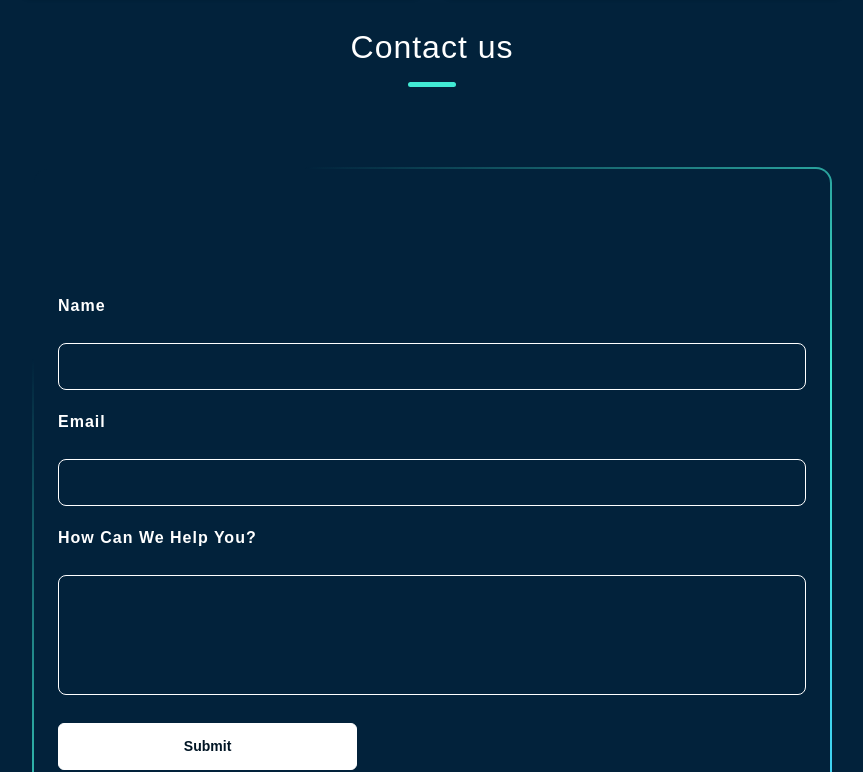
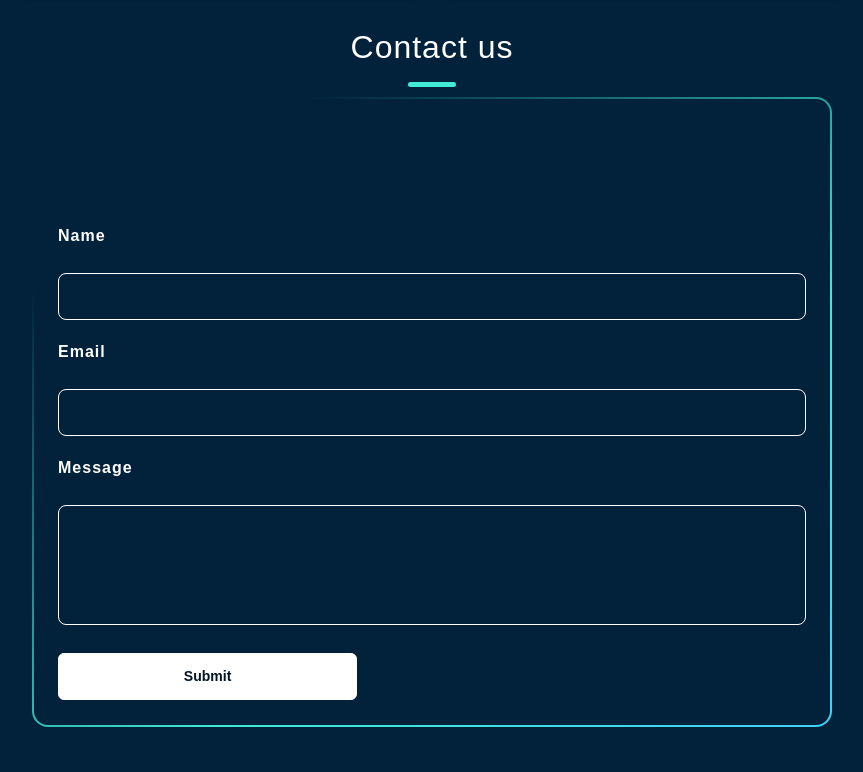
Before and after one commit to MohamedAhmed2023/personal-portfolio-React-, a React (Create React App) app: page / in a window 1280 px wide. Shown: the part 4419-5191 px from the top of the page, without its empty margins (208-1071 px from the left). Built offline with nearby package versions, Linux system fonts and the light colour scheme; a web font is replaced by a local one.

Commit message:
add email.js to Form

```diff
--- a/package.json
+++ b/package.json
@@ -16,6 +16,7 @@
     "react": "^18.2.0",
     "react-dom": "^18.2.0",
     "react-scripts": "5.0.1",
+    "sweetalert2": "^11.10.7",
     "three": "^0.161.0",
     "web-vitals": "^2.1.4"
   },
--- a/src/Components/ContactUs/ContactUs.css
+++ b/src/Components/ContactUs/ContactUs.css
@@ -21,6 +21,7 @@ form {
     border-radius: 16px;
     background-size: 200% 100%;
     animation: gradient 3s ease infinite;
+    margin: auto;
 }
 
 @keyframes gradient {
--- a/src/Components/ContactUs/ContactUs.js
+++ b/src/Components/ContactUs/ContactUs.js
@@ -1,28 +1,52 @@
-import "./ContactUs.css"
+import React from 'react';
+import emailjs from 'emailjs-com';
+import Swal from 'sweetalert2';
+import "./ContactUs.css";
+
 function ContactUs() {
+    const handleSubmit = (e) => {
+        e.preventDefault();
+
+        emailjs.sendForm('service_z019xvl', 'template_4aq33pm', e.target, 'U92TN4oBo-MyFhWD_')
+            .then((result) => {
+                console.log(result.text);
+                Swal.fire({
+                    icon: 'success',
+                    title: 'Success!',
+                    text: 'Your message has been sent successfully.',
+                });
+                e.target.reset();
+            }, (error) => {
+                console.log(error.text);
+                Swal.fire({
+                    icon: 'error',
+                    title: 'Oops...',
+                    text: 'Something went wrong! Please try again later.',
+                });
+            });
+    };
+
     return (
-        <>
-            <form id="contactSection">
-                <div class="form-container">
-                    <form class="form">
-                        <div class="form-group">
-                            <label for="Name">Name</label>
-                            <input required="" name="email" id="email" type="text" />
-                        </div>
-                        <div class="form-group">
-                            <label for="email">Email</label>
-                            <input required="" name="email" id="email" type="text" />
-                        </div>
-                        <div class="form-group">
-                            <label for="textarea">How Can We Help You?</label>
-                            <textarea required="" cols="50" rows="10" id="textarea" name="textarea"></textarea>
-                        </div>
-                        <button type="submit" class="form-submit-btn">Submit</button>
-                    </form>
-                </div>
-            </form>
-        </>
-    )
+        <div id="contactSection">
+            <div className="form-container">
+                <form className="form" onSubmit={handleSubmit}>
+                    <div className="form-group">
+                        <label htmlFor="name">Name</label>
+                        <input required name="to_name" id="name" type="text" />
+                    </div>
+                    <div className="form-group">
+                        <label htmlFor="email">Email</label>
+                        <input required name="from_name" id="email" type="email" />
+                    </div>
+                    <div className="form-group">
+                        <label htmlFor="message">Message</label>
+                        <textarea required cols="50" rows="10" id="message" name="message"></textarea>
+                    </div>
+                    <button type="submit" className="form-submit-btn">Submit</button>
+                </form>
+            </div>
+        </div>
+    );
 }
 
 export default ContactUs;
```
Also changed, not shown: 1 other file (tests, documents, lock files or other folders).
